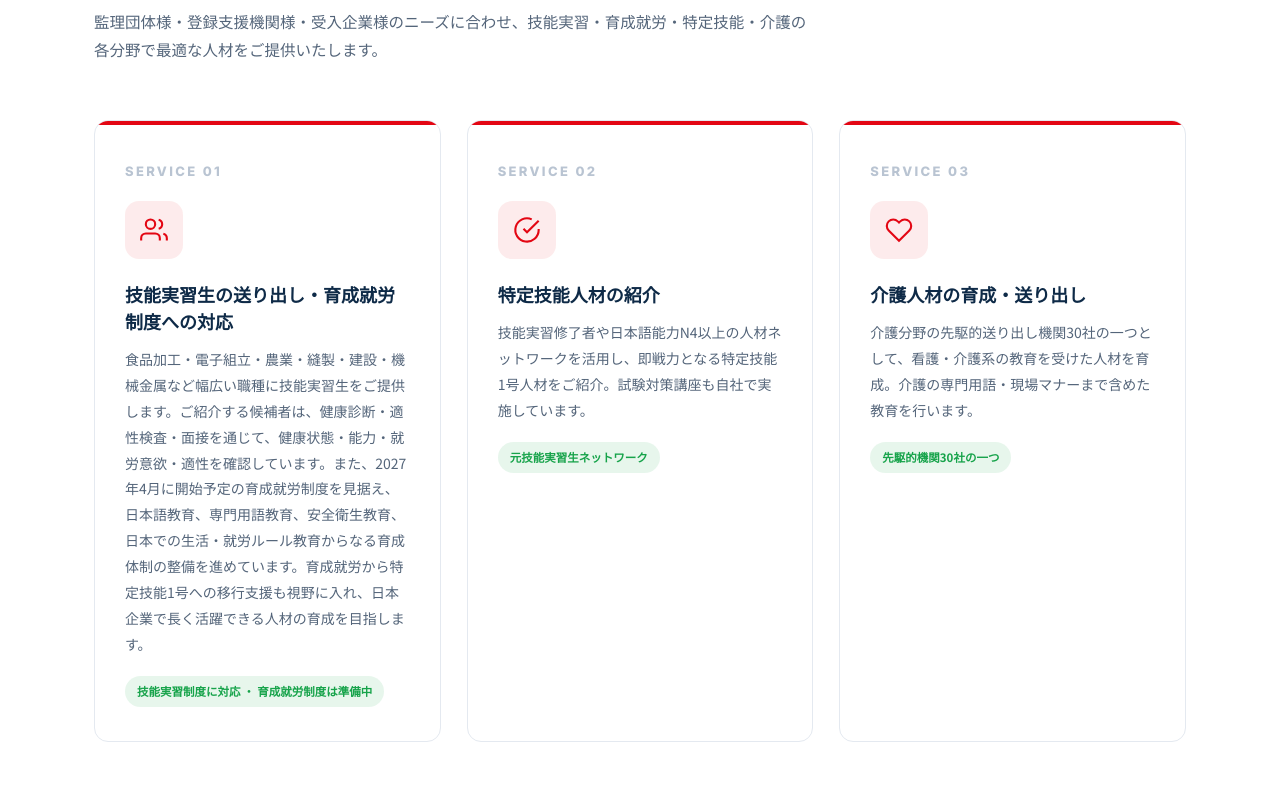
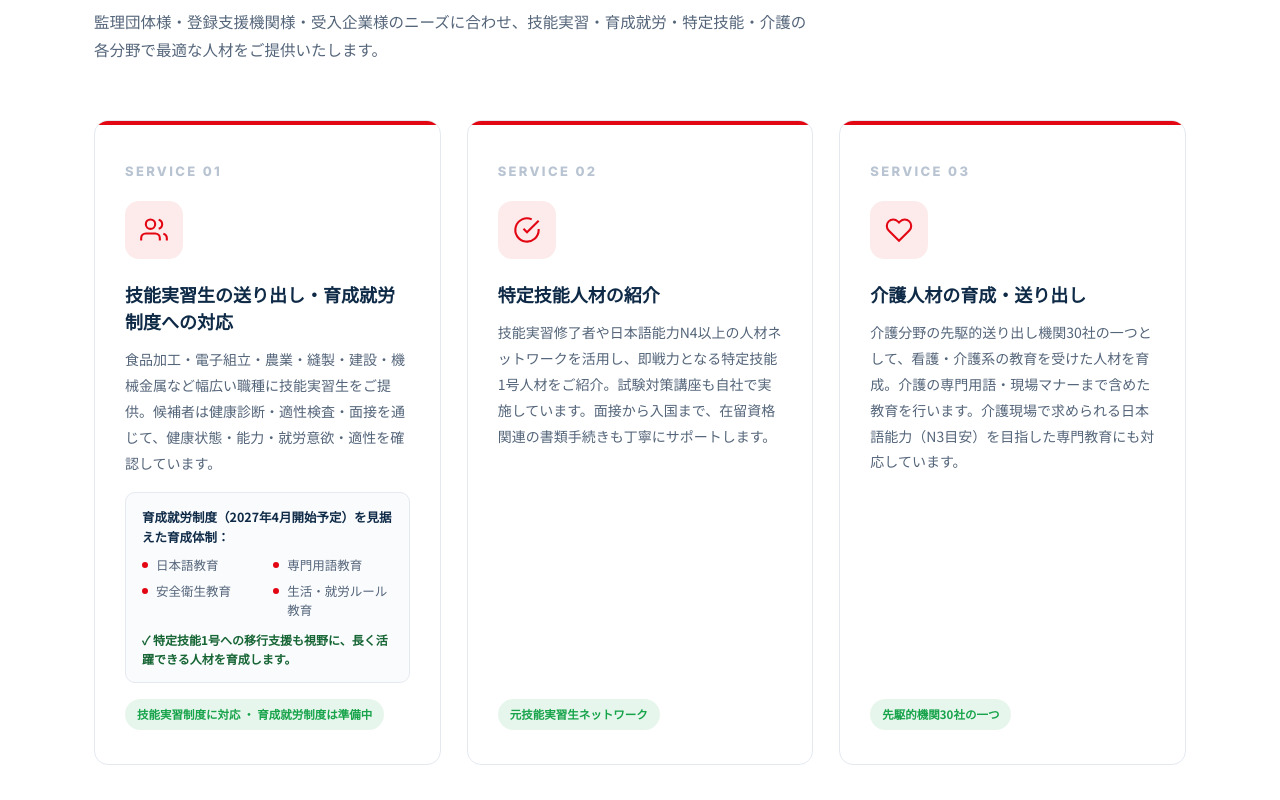
Before and after one commit to huymelon/javico-japan, a plain HTML site: page index.html in a window 1280 px wide. Shown: the part 2140-2940 px from the top of the page. Drawn offline with Linux system fonts and the light colour scheme.

Commit message:
balance service cards

```diff
--- a/index.html
+++ b/index.html
@@ -144,7 +144,15 @@ section{padding:96px 0}
 .svc-icon svg{width:28px;height:28px;stroke:var(--red)}
 .svc-card h3{font-size:18px;font-weight:900;color:var(--navy);margin-bottom:12px;line-height:1.5}
 .svc-card p{font-size:14px;color:#54657a}
-.svc-tag{display:inline-block;margin-top:18px;font-size:11.5px;font-weight:700;color:var(--green);background:rgba(22,163,74,.1);padding:5px 12px;border-radius:999px}
+.svc-tag{display:inline-block;margin-top:auto;align-self:flex-start;font-size:11.5px;font-weight:700;color:var(--green);background:rgba(22,163,74,.1);padding:5px 12px;border-radius:999px}
+.svc-card{display:flex;flex-direction:column}
+.svc-card p{margin-bottom:16px}
+.svc-list{background:#FAFBFD;border:1px solid var(--line);border-radius:10px;padding:14px 16px;margin-bottom:16px;font-size:12.5px}
+.svc-list-head{font-weight:700;color:var(--navy);margin-bottom:8px;line-height:1.6}
+.svc-list ul{display:grid;grid-template-columns:1fr 1fr;gap:6px 12px;list-style:none;margin:0;padding:0}
+.svc-list li{position:relative;padding-left:14px;color:#54657a;line-height:1.55}
+.svc-list li::before{content:"";position:absolute;left:0;top:7px;width:6px;height:6px;border-radius:50%;background:var(--red)}
+.svc-note{margin-top:10px;color:#166534;font-weight:700;font-size:12px;line-height:1.6}
 
 /* ===== Fields ===== */
 .fields{background:var(--navy);position:relative;overflow:hidden}
@@ -539,21 +547,31 @@ footer{background:#0a1f36;color:#8fa5bb;padding:56px 0 30px}
         <div class="svc-num en">SERVICE 01</div>
         <div class="svc-icon"><svg viewBox="0 0 24 24" fill="none" stroke-width="1.8"><path d="M17 21v-2a4 4 0 0 0-4-4H5a4 4 0 0 0-4 4v2"/><circle cx="9" cy="7" r="4"/><path d="M23 21v-2a4 4 0 0 0-3-3.87M16 3.13a4 4 0 0 1 0 7.75"/></svg></div>
         <h3><span class="ja">技能実習生の送り出し・育成就労制度への対応</span><span class="vi">Phái cử thực tập sinh kỹ năng và đáp ứng chế độ Việc làm đào tạo</span></h3>
-        <p><span class="ja">食品加工・電子組立・農業・縫製・建設・機械金属など幅広い職種に技能実習生をご提供します。ご紹介する候補者は、健康診断・適性検査・面接を通じて、健康状態・能力・就労意欲・適性を確認しています。また、2027年4月に開始予定の育成就労制度を見据え、日本語教育、専門用語教育、安全衛生教育、日本での生活・就労ルール教育からなる育成体制の整備を進めています。育成就労から特定技能1号への移行支援も視野に入れ、日本企業で長く活躍できる人材の育成を目指します。</span><span class="vi">Chúng tôi cung cấp thực tập sinh kỹ năng cho nhiều ngành nghề như chế biến thực phẩm, lắp ráp điện tử, nông nghiệp, may mặc, xây dựng, cơ khí kim loại… Các ứng viên được giới thiệu đều đã được đánh giá về sức khỏe, năng lực, động lực làm việc và sự phù hợp thông qua khám sức khỏe, kiểm tra năng lực và phỏng vấn. Hướng tới chế độ Việc làm đào tạo bắt đầu từ tháng 4/2027, chúng tôi đang hoàn thiện hệ thống đào tạo gồm: tiếng Nhật, thuật ngữ chuyên môn, an toàn vệ sinh lao động, cuộc sống và quy tắc làm việc tại Nhật Bản — đồng thời hướng đến hỗ trợ chuyển tiếp sang Kỹ năng đặc định số 1, đào tạo nguồn nhân lực có thể làm việc lâu dài tại doanh nghiệp Nhật Bản.</span></p>
+        <p><span class="ja">食品加工・電子組立・農業・縫製・建設・機械金属など幅広い職種に技能実習生をご提供。候補者は健康診断・適性検査・面接を通じて、健康状態・能力・就労意欲・適性を確認しています。</span><span class="vi">Cung cấp thực tập sinh kỹ năng cho nhiều ngành nghề: chế biến thực phẩm, lắp ráp điện tử, nông nghiệp, may mặc, xây dựng, cơ khí kim loại… Mọi ứng viên đều được đánh giá sức khỏe, năng lực, động lực làm việc và độ phù hợp qua khám sức khỏe, kiểm tra năng lực và phỏng vấn.</span></p>
+        <div class="svc-list">
+          <div class="svc-list-head"><span class="ja">育成就労制度（2027年4月開始予定）を見据えた育成体制：</span><span class="vi">Hệ thống đào tạo hướng tới chế độ Việc làm đào tạo (từ 4/2027):</span></div>
+          <ul>
+            <li><span class="ja">日本語教育</span><span class="vi">Tiếng Nhật</span></li>
+            <li><span class="ja">専門用語教育</span><span class="vi">Thuật ngữ chuyên môn</span></li>
+            <li><span class="ja">安全衛生教育</span><span class="vi">An toàn vệ sinh lao động</span></li>
+            <li><span class="ja">生活・就労ルール教育</span><span class="vi">Cuộc sống &amp; quy tắc làm việc</span></li>
+          </ul>
+          <div class="svc-note"><span class="ja">✓ 特定技能1号への移行支援も視野に、長く活躍できる人材を育成します。</span><span class="vi">✓ Hướng đến hỗ trợ chuyển tiếp sang Kỹ năng đặc định số 1 — nhân lực gắn bó lâu dài.</span></div>
+        </div>
         <span class="svc-tag"><span class="ja">技能実習制度に対応 ・ 育成就労制度は準備中</span><span class="vi">Hỗ trợ chế độ Thực tập sinh kỹ năng ・ Đang chuẩn bị cho chế độ Việc làm đào tạo</span></span>
       </div>
       <div class="svc-card reveal">
         <div class="svc-num en">SERVICE 02</div>
         <div class="svc-icon"><svg viewBox="0 0 24 24" fill="none" stroke-width="1.8"><path d="M22 11.08V12a10 10 0 1 1-5.93-9.14"/><path d="M22 4L12 14.01l-3-3"/></svg></div>
         <h3><span class="ja">特定技能人材の紹介</span><span class="vi">Giới thiệu nhân lực Kỹ năng đặc định</span></h3>
-        <p><span class="ja">技能実習修了者や日本語能力N4以上の人材ネットワークを活用し、即戦力となる特定技能1号人材をご紹介。試験対策講座も自社で実施しています。</span><span class="vi">Khai thác mạng lưới cựu thực tập sinh và ứng viên tiếng Nhật N4 trở lên để giới thiệu nhân lực Tokutei Ginou số 1 có thể làm việc ngay. Tự tổ chức các khóa luyện thi kỹ năng đặc định.</span></p>
+        <p><span class="ja">技能実習修了者や日本語能力N4以上の人材ネットワークを活用し、即戦力となる特定技能1号人材をご紹介。試験対策講座も自社で実施しています。面接から入国まで、在留資格関連の書類手続きも丁寧にサポートします。</span><span class="vi">Khai thác mạng lưới cựu thực tập sinh và ứng viên tiếng Nhật N4 trở lên để giới thiệu nhân lực Tokutei Ginou số 1 có thể làm việc ngay. Tự tổ chức các khóa luyện thi kỹ năng đặc định. Hỗ trợ đầy đủ hồ sơ, thủ tục tư cách lưu trú từ phỏng vấn đến khi nhập cảnh.</span></p>
         <span class="svc-tag"><span class="ja">元技能実習生ネットワーク</span><span class="vi">Mạng lưới cựu thực tập sinh</span></span>
       </div>
       <div class="svc-card reveal">
         <div class="svc-num en">SERVICE 03</div>
         <div class="svc-icon"><svg viewBox="0 0 24 24" fill="none" stroke-width="1.8"><path d="M20.84 4.61a5.5 5.5 0 0 0-7.78 0L12 5.67l-1.06-1.06a5.5 5.5 0 0 0-7.78 7.78l1.06 1.06L12 21.23l7.78-7.78 1.06-1.06a5.5 5.5 0 0 0 0-7.78z"/></svg></div>
         <h3><span class="ja">介護人材の育成・送り出し</span><span class="vi">Đào tạo &amp; phái cử điều dưỡng, hộ lý</span></h3>
-        <p><span class="ja">介護分野の先駆的送り出し機関30社の一つとして、看護・介護系の教育を受けた人材を育成。介護の専門用語・現場マナーまで含めた教育を行います。</span><span class="vi">Là 1 trong 30 doanh nghiệp tiên phong ngành kaigo, JAVICO đào tạo nhân lực có nền tảng y tế – điều dưỡng, bao gồm cả thuật ngữ chuyên ngành và tác phong chăm sóc tại hiện trường Nhật Bản.</span></p>
+        <p><span class="ja">介護分野の先駆的送り出し機関30社の一つとして、看護・介護系の教育を受けた人材を育成。介護の専門用語・現場マナーまで含めた教育を行います。介護現場で求められる日本語能力（N3目安）を目指した専門教育にも対応しています。</span><span class="vi">Là 1 trong 30 doanh nghiệp tiên phong ngành kaigo, JAVICO đào tạo nhân lực có nền tảng y tế – điều dưỡng, bao gồm cả thuật ngữ chuyên ngành và tác phong chăm sóc tại hiện trường Nhật Bản. Chương trình tiếng Nhật chuyên ngành kaigo đặt mục tiêu tương đương N3 theo yêu cầu thực tế.</span></p>
         <span class="svc-tag"><span class="ja">先駆的機関30社の一つ</span><span class="vi">1 trong 30 đơn vị tiên phong</span></span>
       </div>
     </div>
```
